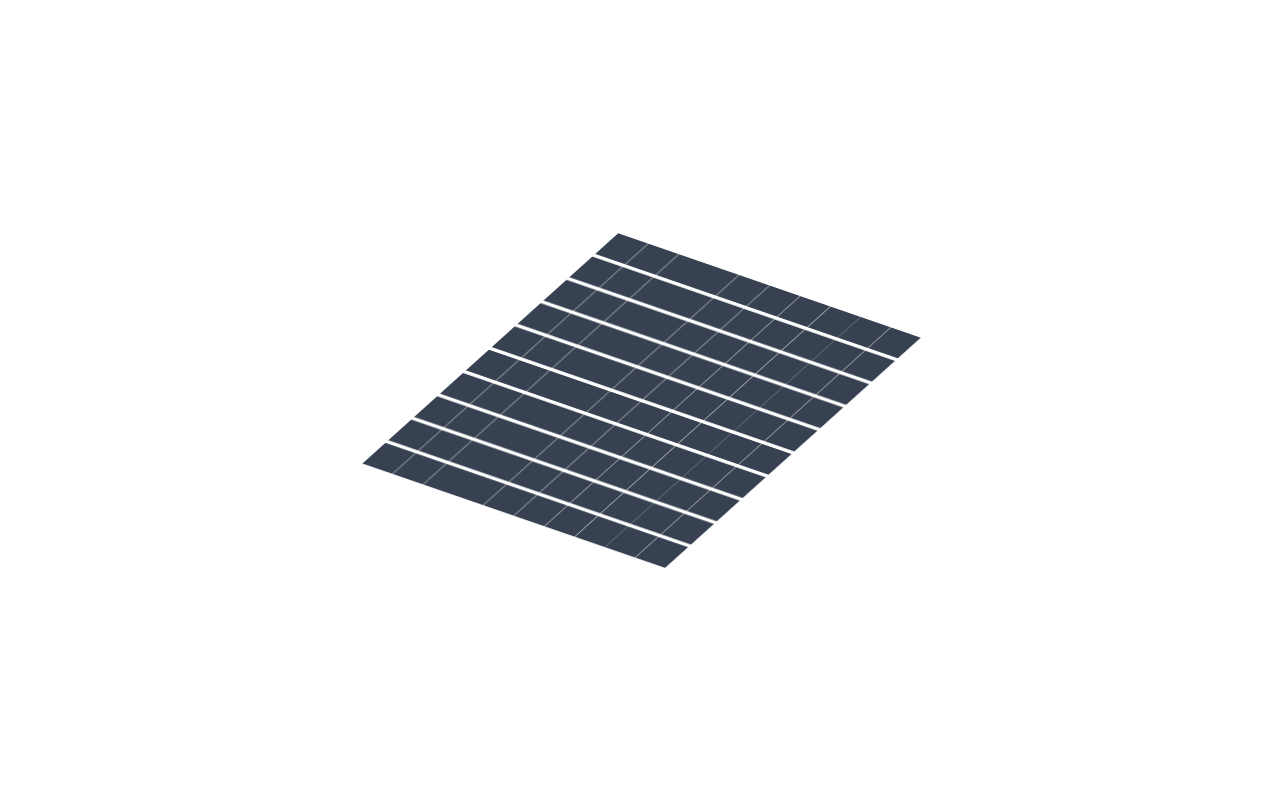
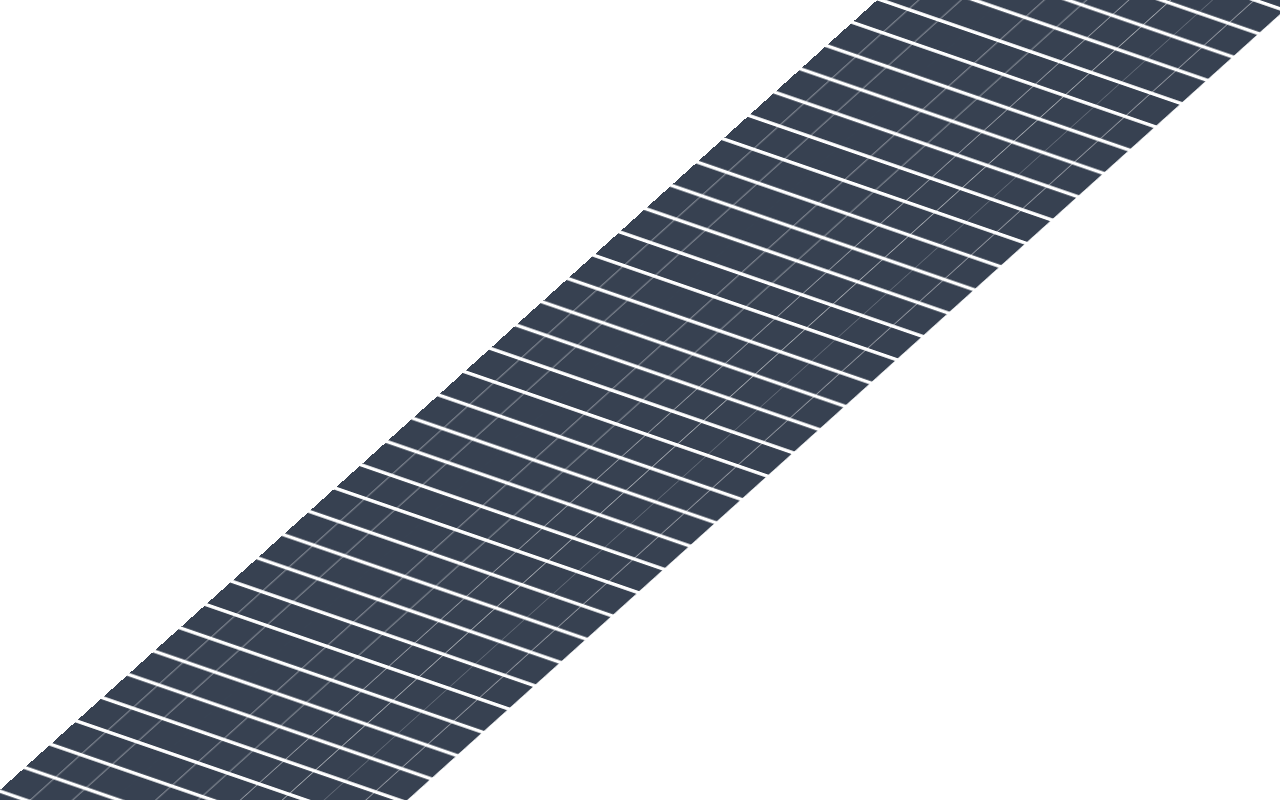
Before and after one commit to jorge-ivan-jimenez-reyes/WebPortfolioDesign, a Next.js app: page / in a window 1280 px wide. Built offline with nearby package versions, Linux system fonts and the light colour scheme.

Commit message:
structure

```diff
--- a/src/components/Custom3DView.tsx
+++ b/src/components/Custom3DView.tsx
@@ -4,7 +4,7 @@ import React from 'react';
 const Custom3DGrid: React.FC = () => {
     // Create an array of 100 squares (10x10 grid).
     // Change the length and grid classes for a different number of squares.
-    const squares = Array.from({ length: 100 }, (_, i) => i);
+    const squares = Array.from({ length: 500 }, (_, i) => i);
 
     return (
         <div
```
